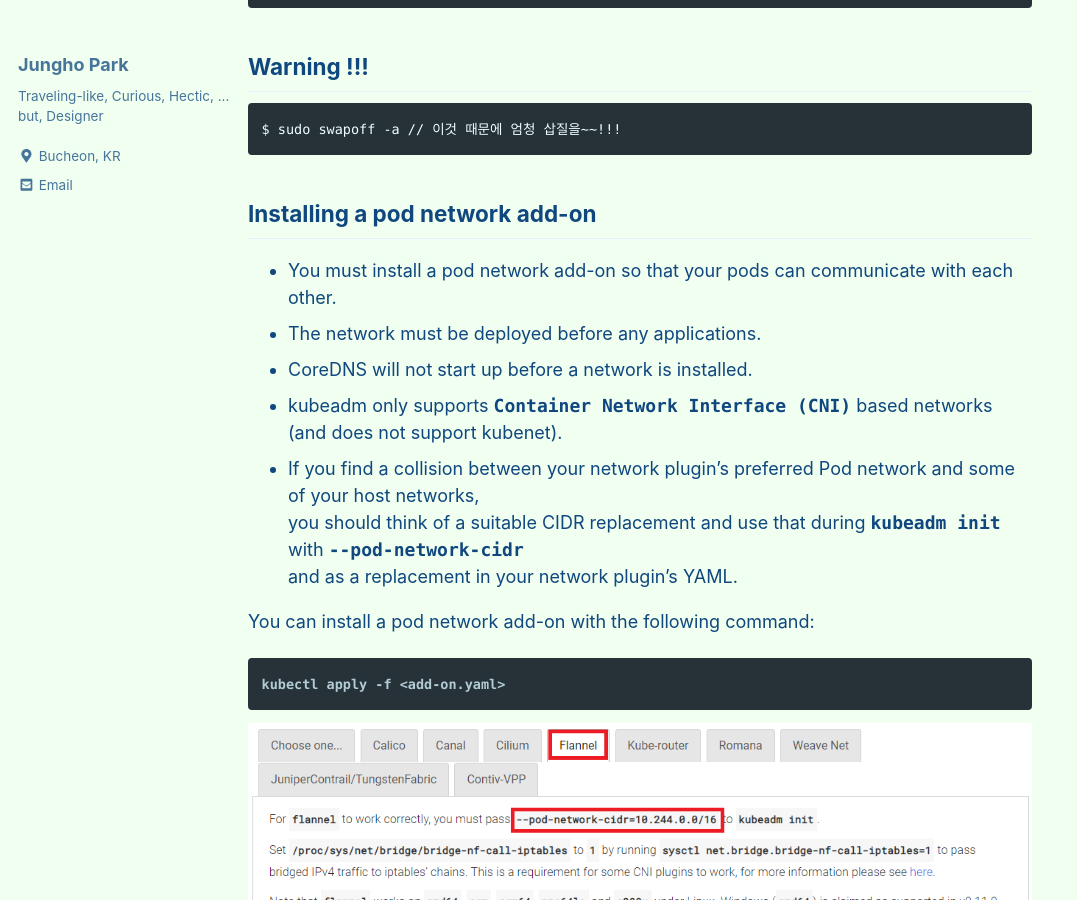
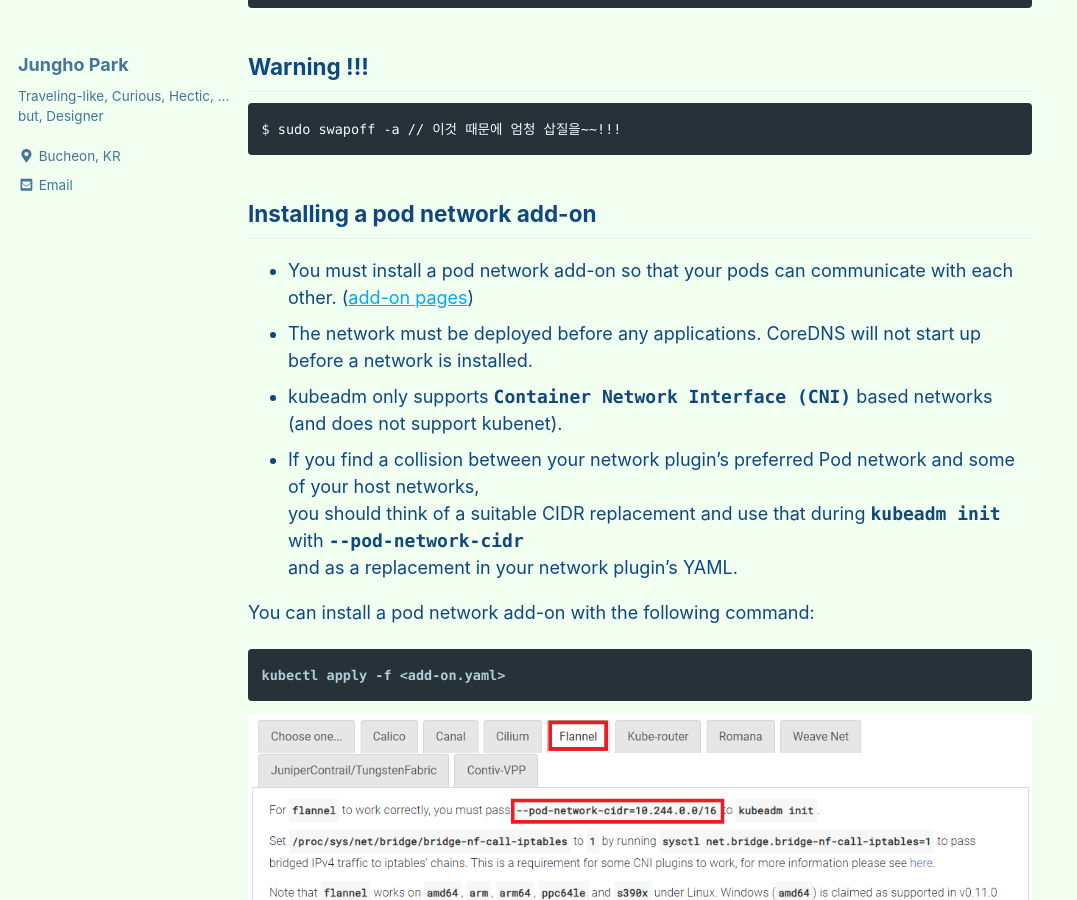
Before and after one commit to unipark00/tekrepo, a Jekyll site: the page built from _posts/2019-04-07-configure-k8s-cluster.md, in a window 1280 px wide and 900 px high, scrolled down 1332 px. Shown: the whole window, without its empty margins (0-1077 px from the left). Built offline with Jekyll 4.4.1, drawn with Linux system fonts in a browser that asks for light colours; cached includes are drawn as plain includes.

Commit message:
Update 2019-04-07-configure-k8s-cluster.md

````diff
--- a/_posts/2019-04-07-configure-k8s-cluster.md
+++ b/_posts/2019-04-07-configure-k8s-cluster.md
@@ -42,9 +42,8 @@ $ sudo swapoff -a // 이것 때문에 엄청 삽질을~~!!!
 ```
 
 ## Installing a pod network add-on
-* You must install a pod network add-on so that your pods can communicate with each other.
-* The network must be deployed before any applications.
-* CoreDNS will not start up before a network is installed.
+* You must install a pod network add-on so that your pods can communicate with each other. ([add-on pages](https://kubernetes.io/docs/concepts/cluster-administration/addons/))
+* The network must be deployed before any applications. CoreDNS will not start up before a network is installed.
 * kubeadm only supports **`Container Network Interface (CNI)`** based networks (and does not support kubenet).
 * If you find a collision between your network plugin’s preferred Pod network and some of your host networks,
   you should think of a suitable CIDR replacement and use that during **`kubeadm init`** with **`--pod-network-cidr`**
````
Also changed, not shown: other parts of _posts/2019-04-07-configure-k8s-cluster.md (+1 -0 lines).
